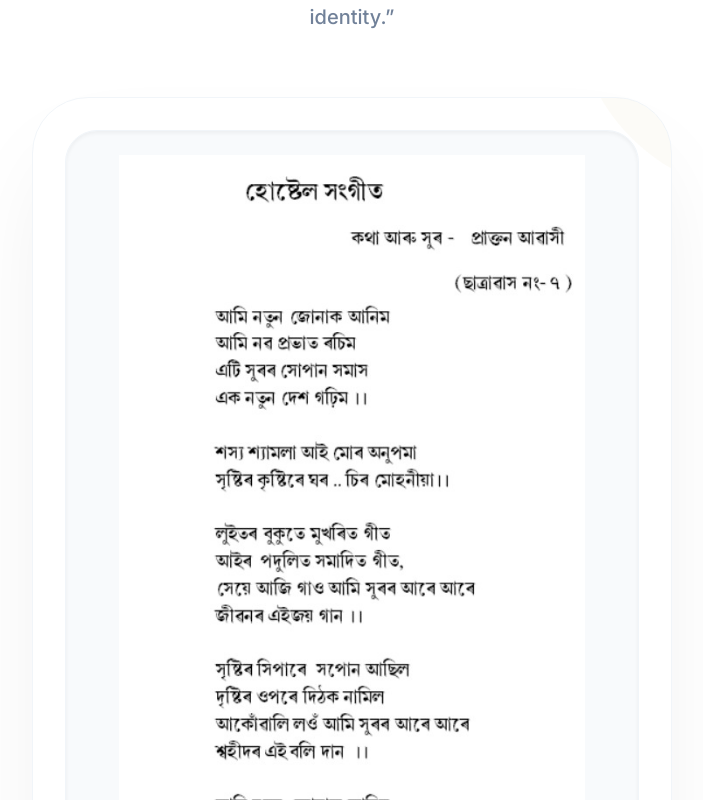
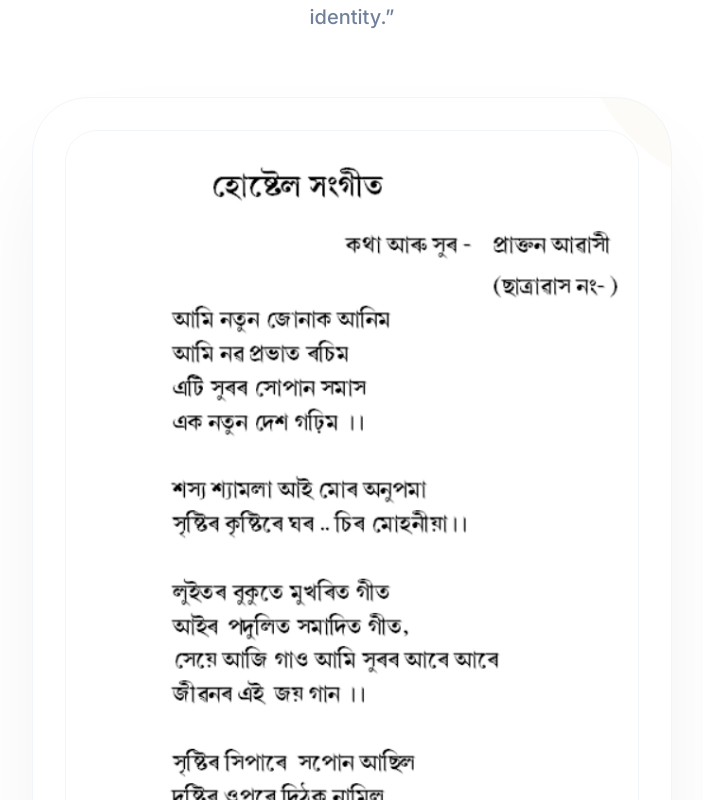
Before and after one commit to bhargabdeka-deka/hostel-portal, a Next.js app: page / in a window 1280 px wide. Shown: the part 2300-3100 px from the top of the page, without its empty margins (288-991 px from the left). Built offline with nearby package versions, Linux system fonts and the light colour scheme; no server answers; the database is empty.

Commit message:
fix: update hostel anthem image to png and optimize display

```diff
--- a/components/HostelAnthem.tsx
+++ b/components/HostelAnthem.tsx
@@ -48,14 +48,14 @@ export default function HostelAnthem() {
           <div className="absolute top-0 right-0 w-48 h-48 bg-[#C8A96B]/5 rounded-bl-full -mr-24 -mt-24 transition-colors duration-1000 group-hover:bg-[#C8A96B]/10 pointer-events-none"></div>
 
           <div
-            className="relative aspect-[3/4.5] w-full overflow-hidden rounded-[1.5rem] sm:rounded-[2rem] bg-slate-50 border border-slate-100 cursor-pointer shadow-inner"
+            className="relative aspect-[3/4.5] w-full overflow-hidden rounded-[1.5rem] sm:rounded-[2rem] bg-white border border-slate-100 cursor-pointer shadow-inner"
             onClick={() => setIsOpen(true)}
           >
             <Image
-              src="/hostel_song.jpeg"
+              src="/hostel_song.png"
               alt="Orion Hostel Anthem Lyrics Preview"
               fill
-              className="object-contain p-4 sm:p-6 transition-transform duration-1000 group-hover:scale-105"
+              className="object-cover object-top transition-transform duration-1000 group-hover:scale-105"
               priority
             />
 
@@ -106,9 +106,9 @@ export default function HostelAnthem() {
             <div className="w-full max-w-4xl py-8 sm:py-16 md:py-20 px-4 sm:px-8 flex flex-col items-center">
               <div className="relative w-full bg-white shadow-[0_30px_100px_rgba(0,0,0,0.6)] rounded-sm overflow-hidden ring-1 ring-white/10">
                 <img
-                  src="/hostel_song.jpeg"
+                  src="/hostel_song.png"
                   alt="Orion Hostel Anthem Official Lyrics"
-                  className="w-full h-auto block"
+                  className="w-full h-auto block object-contain"
                 />
               </div>
 
```
Also changed, not shown: public/hostel_song.jpeg (deleted), public/hostel_song.png (added).
